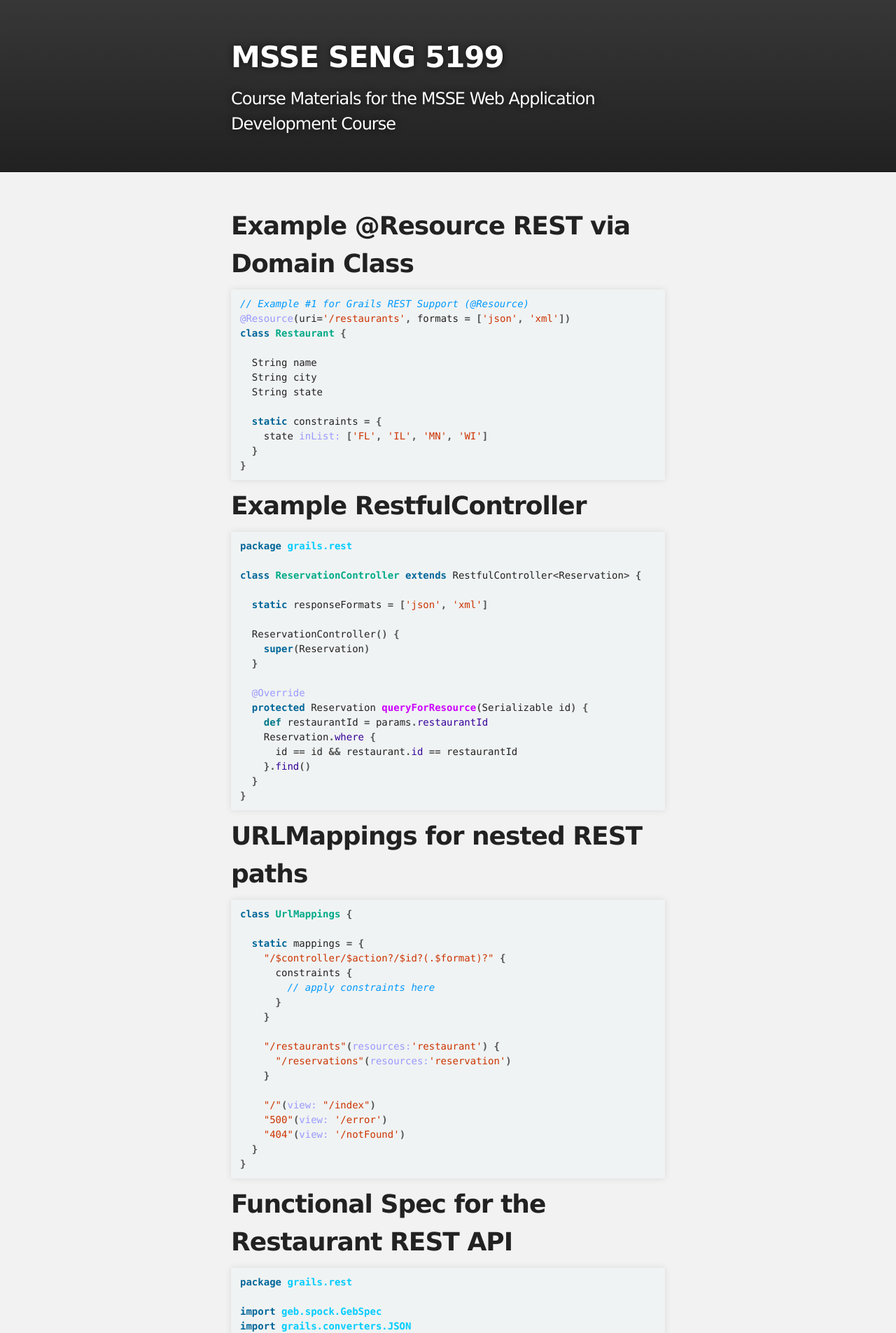
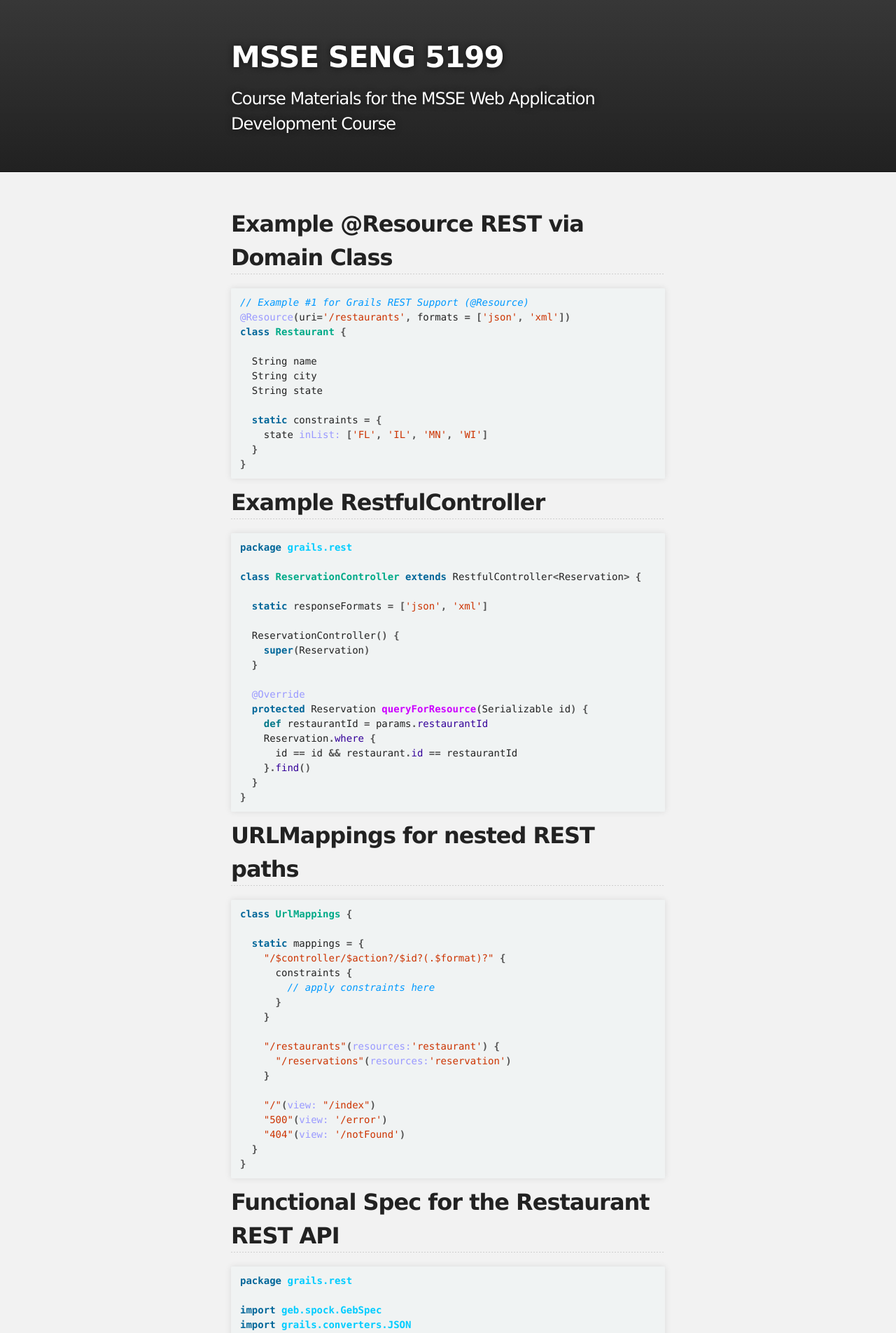
Before and after one commit to mikecalvo/mikecalvo.github.io, a Jekyll site: the page built from msse/examples/rest/index.md, in a window 1280 px wide. Shown: the top 1905 px of the page at 70% size. Built offline with Jekyll 4.4.1, drawn with Linux system fonts in a browser that asks for light colours.

````diff
--- a/msse/examples/rest/index.md
+++ b/msse/examples/rest/index.md
@@ -3,7 +3,7 @@ title: GORM Examples
 layout: default
 ---
 
-# Example @Resource REST via Domain Class
+## Example @Resource REST via Domain Class
 
 ``` groovy
 // Example #1 for Grails REST Support (@Resource)
@@ -20,7 +20,7 @@ class Restaurant {
 }
 ```
 
-# Example RestfulController
+## Example RestfulController
 
 ``` groovy
 package grails.rest
@@ -43,7 +43,7 @@ class ReservationController extends RestfulController<Reservation> {
 }
 ```
 
-# URLMappings for nested REST paths
+## URLMappings for nested REST paths
 
 ``` groovy
 class UrlMappings {
@@ -66,7 +66,7 @@ class UrlMappings {
 }
 ```
 
-# Functional Spec for the Restaurant REST API
+## Functional Spec for the Restaurant REST API
 
 ``` groovy
 package grails.rest
````
